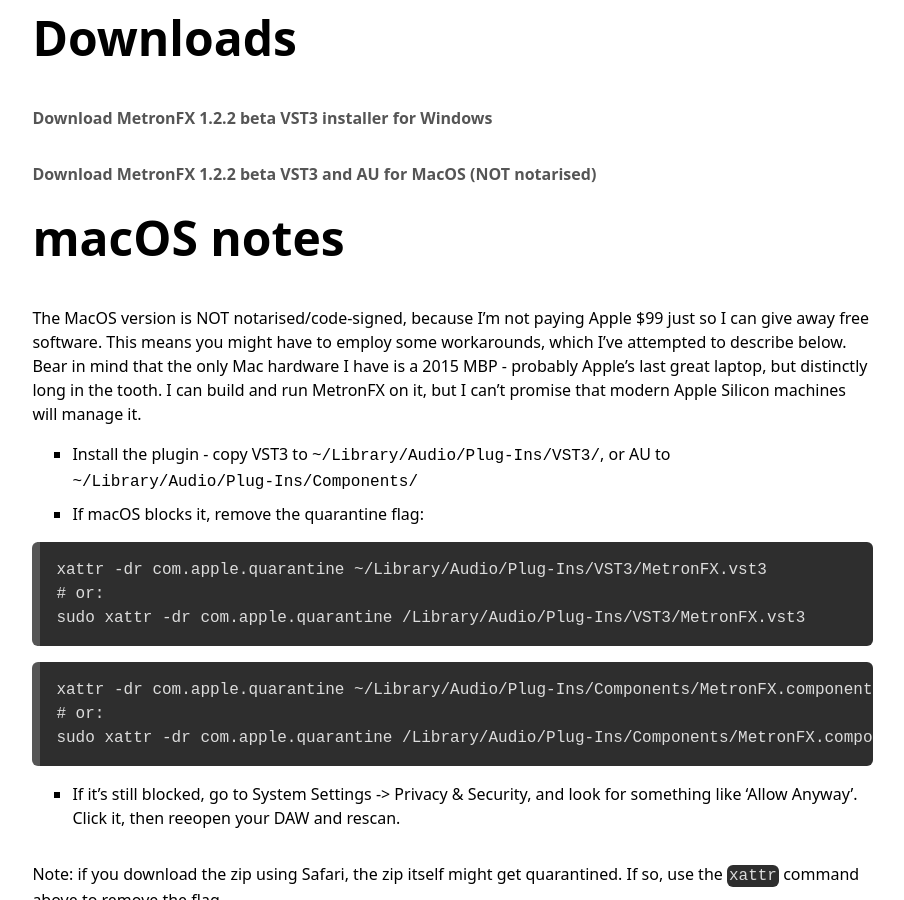
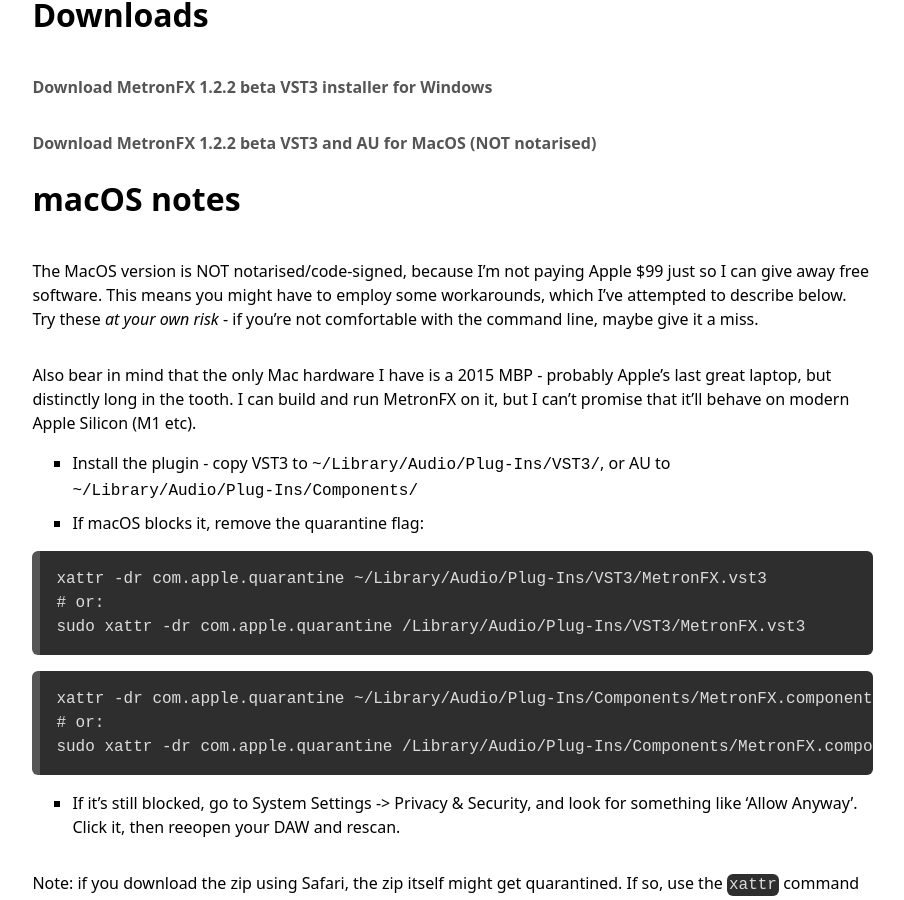
Before and after one commit to echolevel/echolevel.github.io, a Jekyll site: the page built from _works/metronfx.md, in a window 1280 px wide and 900 px high, scrolled down 1631 px. Shown: the whole window, without its empty margins (189-1093 px from the left). Built offline with Jekyll 4.4.1, drawn with Linux system fonts in a browser that asks for light colours; nearby versions of some CDN libraries.

Commit message:
Update metronfx.md

```diff
--- a/_works/metronfx.md
+++ b/_works/metronfx.md
@@ -27,19 +27,21 @@
 
 
 
-## Disclaimer:
+### Disclaimer:
 This software is free, 'as-is', author
 accepts no liability for anything you do with it and offers no warranty against anything going wrong. Copyright 2025 Brendan O'Callaghan Ratliff and Cardboard Sword, all rights reserved.
 
-## Downloads
+### Downloads
 
 **[Download MetronFX 1.2.2 beta VST3 installer for Windows](/assets/downloads/MetronFX-windows.1.2.2.beta.exe)**
 
 **[Download MetronFX 1.2.2 beta VST3 and AU for MacOS (NOT notarised)](/assets/downloads/MetronFX_MacOS_1.2.2.beta.zip)**
 
-## macOS notes
+### macOS notes
 
-The MacOS version is NOT notarised/code-signed, because I'm not paying Apple $99 just so I can give away free software. This means you might have to employ some workarounds, which I've attempted to describe below. Bear in mind that the only Mac hardware I have is a 2015 MBP - probably Apple's last great laptop, but distinctly long in the tooth. I can build and run MetronFX on it, but I can't promise that modern Apple Silicon machines will manage it.
+The MacOS version is NOT notarised/code-signed, because I'm not paying Apple $99 just so I can give away free software. This means you might have to employ some workarounds, which I've attempted to describe below. Try these _at your own risk_ - if you're not comfortable with the command line, maybe give it a miss.
+
+Also bear in mind that the only Mac hardware I have is a 2015 MBP - probably Apple's last great laptop, but distinctly long in the tooth. I can build and run MetronFX on it, but I can't promise that it'll behave on modern Apple Silicon (M1 etc).
 
 1. Install the plugin - copy VST3 to `~/Library/Audio/Plug-Ins/VST3/`, or AU to `~/Library/Audio/Plug-Ins/Components/`
 2. If macOS blocks it, remove the quarantine flag:
```
